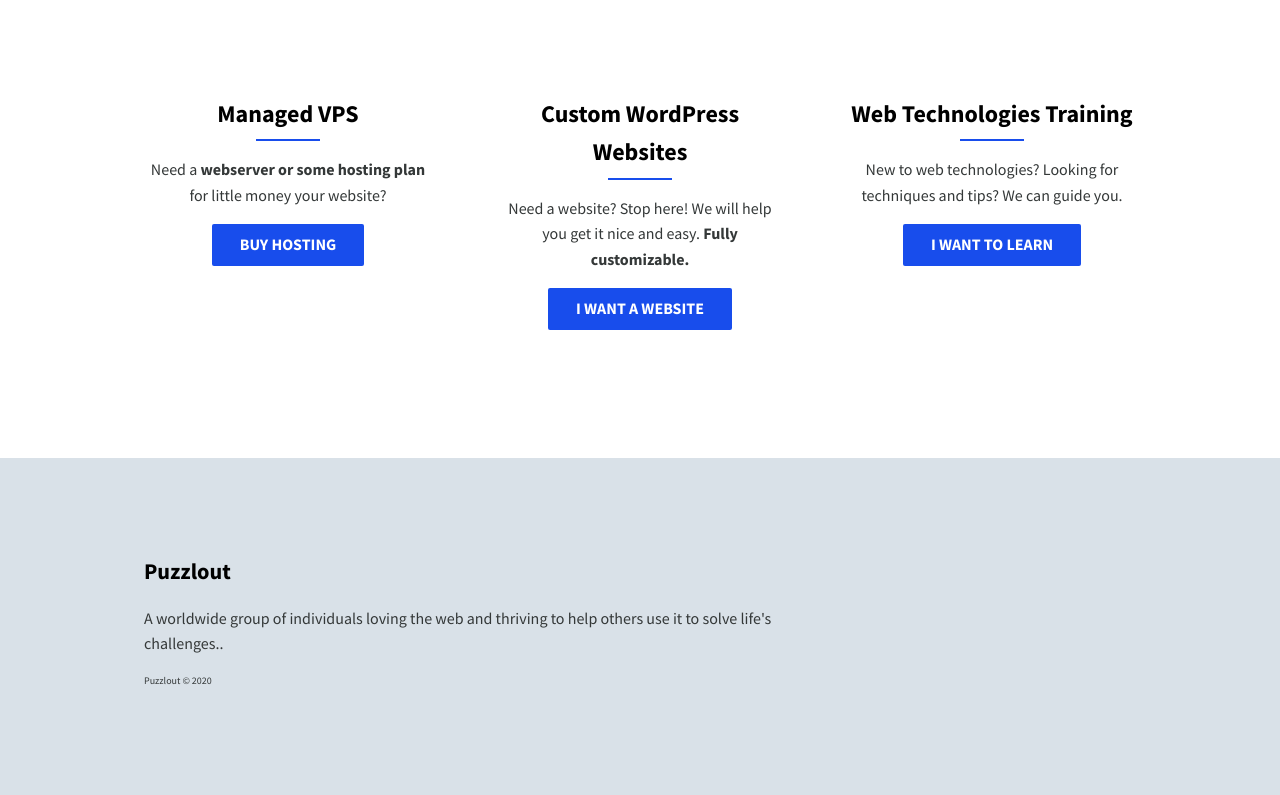
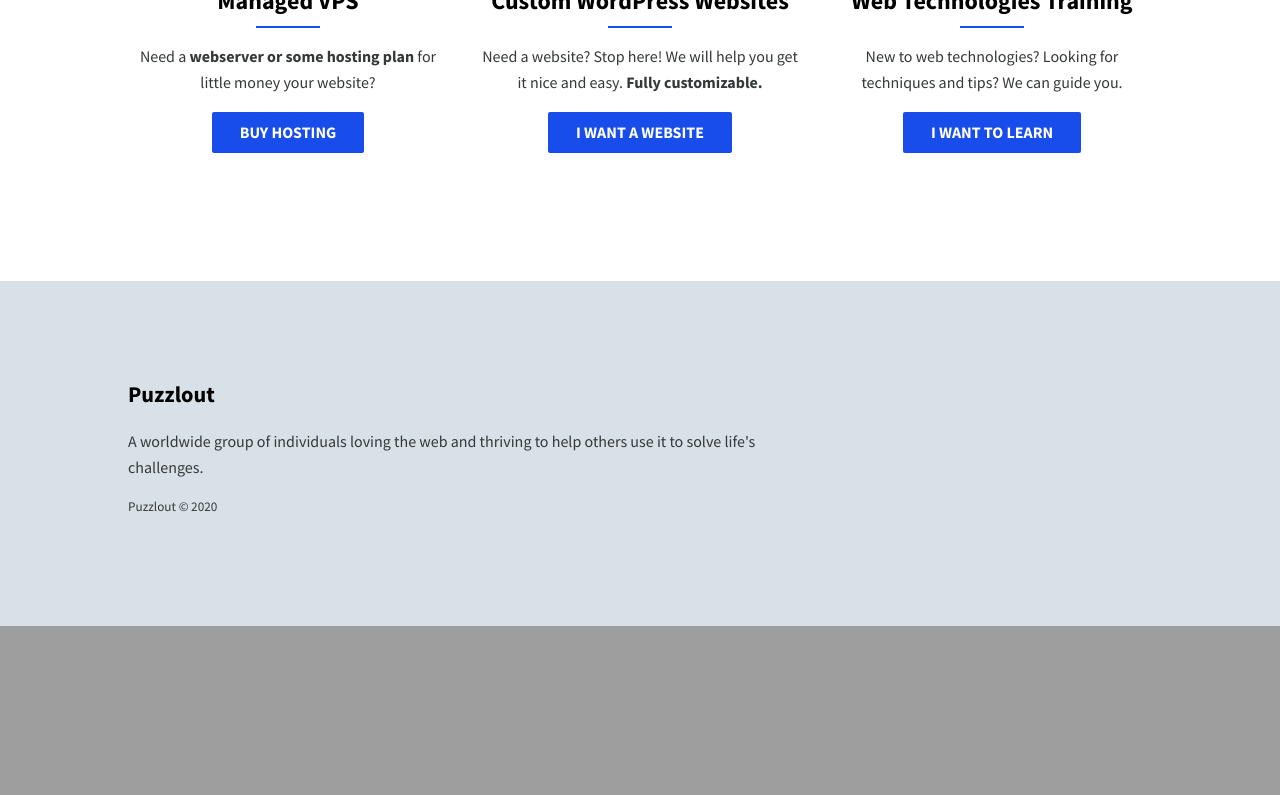
Before and after one commit to Puzzlout/Portal, a PHP site: page /copy/index.html in a window 1280 px wide. Shown: the part 638-1433 px from the top of the page. After the commit the page ends 1264 px from the top, so only its background shows below. Run offline with PHP 8.4, Linux system fonts and the light colour scheme; style sheets or scripts are compiled from the project's sources; some libraries are stand-ins or nearby versions.

Commit message:
add gulp-responsive

```diff
--- a/gulpfile.js
+++ b/gulpfile.js
@@ -78,6 +78,7 @@ var lazypipe = require("lazypipe");
 var rename = require("gulp-rename"); //ok
 var header = require("gulp-header"); //ok
 var package = require("./package.json");
+var responsive = require("gulp-responsive");
 
 // Scripts
 var jshint = require("gulp-jshint");
--- a/package.json
+++ b/package.json
@@ -40,6 +40,7 @@
     "gulp-optimize-js": "^1.1.0",
     "gulp-postcss": "^8.0.0",
     "gulp-rename": "^2.0.0",
+    "gulp-responsive": "^3.0.1",
     "gulp-sass": "^4.0.2",
     "gulp-svgmin": "^2.2.0",
     "gulp-terser": "^1.2.0",
--- a/src/copy/index.html
+++ b/src/copy/index.html
@@ -81,7 +81,7 @@
     <main>
         <section class="hero main-grid">
             <h1 class="hero-title theme-color-light">Our mission: Solving your life's puzzles with the Web.</h1>
-            <p class="theme-color-light">We're <strong>passionate web people</strong> around the world that brings you web-based solutions. <br />We can <strong>help you</strong>.</p>
+            <p class="hero-description theme-color-light">We're <strong>passionate web people</strong> around the world that brings you web-based solutions. <br />We can <strong>help you</strong>.</p>
             <a class="services-action btn theme-bg-accent theme-color-light" href="#services" title="Get in touch">show me</a>
         </section>
         <section id="services" class="skills main-grid theme-bg-light theme-color-dark">
@@ -112,7 +112,7 @@
             <div class="logo logo-footer logo-light">
                 <strong>Puzzlout</strong>
             </div>
-            <p class="footer-desciption">A worldwide group of individuals loving the web and thriving to help others use it to solve life's challenges..</p>
+            <p class="footer-desciption">A worldwide group of individuals loving the web and thriving to help others use it to solve life's challenges.</p>
             <p class="copyright">Puzzlout &copy; 2020</p>
         </div>
         <div class="social-links">
--- a/src/sass/base.scss
+++ b/src/sass/base.scss
@@ -54,14 +54,14 @@ a {
   }
 }
 
-@media (min-width: 800px) {
-  .main-grid {
-    grid-template-columns:
-      minmax(5em, 1fr) repeat(6, minmax(95px, 200px)) minmax(5em, 1fr);
-    -moz-column-gap: 2em;
-    column-gap: 4em;
-  }
-}
+// @media (min-width: 800px) {
+//   .main-grid {
+//     grid-template-columns:
+//       minmax(5em, 1fr) repeat(6, minmax(95px, 200px)) minmax(5em, 1fr);
+//     -moz-column-gap: 2em;
+//     column-gap: 4em;
+//   }
+// }
 
 /* End - Must-have Layout */
 /*===================================*/
--- a/src/sass/layout.scss
+++ b/src/sass/layout.scss
@@ -78,7 +78,6 @@ nav {
     padding: 8em 0 4em;
 }
 
-
 .hero>* {
     /* Centers the content of hero into the middle column */
     grid-column: 2 / -2;
@@ -119,14 +118,15 @@ footer {
     margin-bottom: 1em;
 }
 
-/* Breakpoint: 400px */
-@media (min-width: 400px) {
-    .hero>* {
+/* Breakpoint: 600px */
+@media (max-width: 600px) {
+
+    .hero-title,
+    .hero-description {
         margin-right: 20%;
     }
 }
 
-/* Breakpoint: 600px */
 @media (min-width: 600px) {
 
     .header-home,
@@ -192,21 +192,21 @@ footer {
 
 /* Breakpoint: 800px */
 @media (min-width: 800px) {
-    .hero>* {
-        grid-column: 2 / span 4;
-    }
+    // .hero>* {
+    //     grid-column: 2 / span 4;
+    // }
 
-    .skill {
-        grid-column: span 2;
-    }
+    // .skill {
+    //     grid-column: span 2;
+    // }
 
-    .skill:first-child {
-        /*Skip for the first skill the first column */
-        grid-column: 2 / span 2;
-    }
+    // .skill:first-child {
+    //     /*Skip for the first skill the first column */
+    //     grid-column: 2 / span 2;
+    // }
 
     footer {
-        grid-template-areas: ". main main main main social .";
+        grid-template-areas: ". main main social .";
     }
 
     .social-links {
--- a/src/sass/typography.scss
+++ b/src/sass/typography.scss
@@ -20,7 +20,7 @@ $h2: 1.125rem;
 $p: 1rem;
 $fs-logo: 1.4rem;
 $fs-social-link: 2rem;
-$fs-fine-print: 0.625rem;
+$fs-fine-print: 0.825rem;
 /* Animations */
 $text-scale: 1;
 $text-scaled: 1.1;
@@ -153,6 +153,7 @@ a {
 
 .hero-title+p {
   letter-spacing: 2;
+  font-size: $p * 1.25;
 }
 
 /* Skills */
@@ -192,7 +193,7 @@ footer {
 
   .hero-title,
   .hero-title+p {
-    padding: 2em;
+    // padding: 2em;
   }
 
   .nav-link:hover,
```
Also changed, not shown: package-lock.json.
